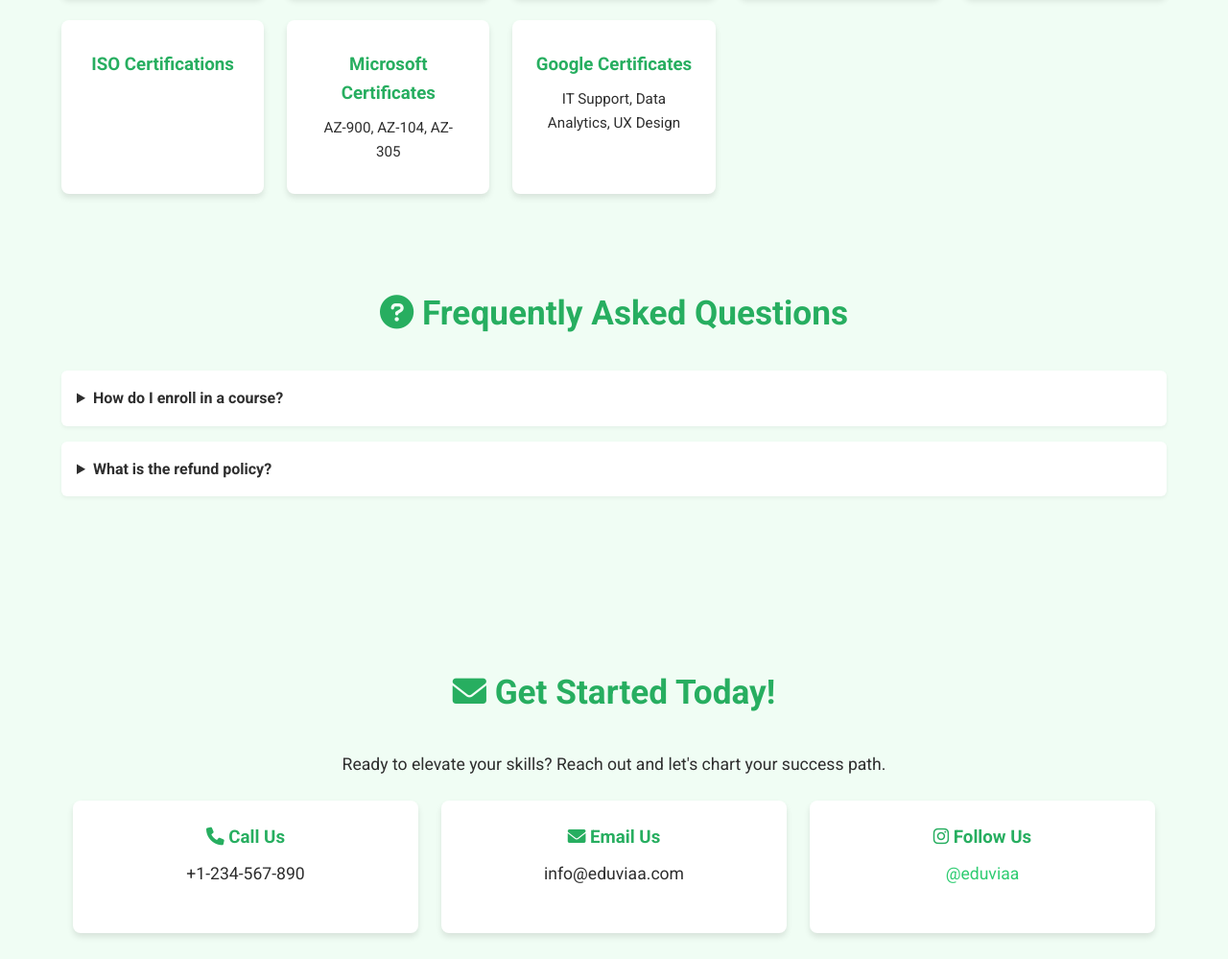
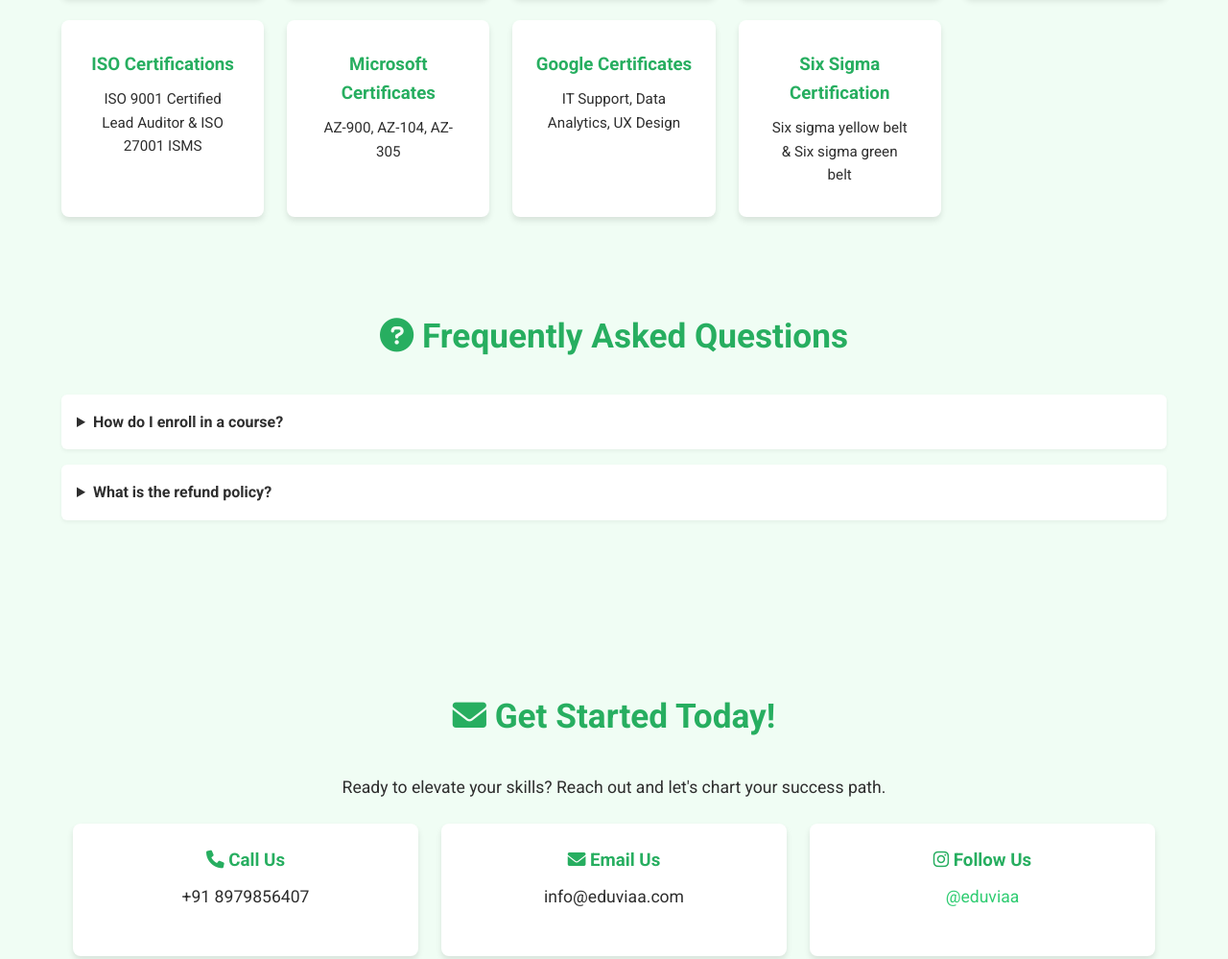
Before and after one commit to harmanpreet7916/Eduvia, a plain HTML site: page index.html in a window 1280 px wide. Shown: the part 2752-3751 px from the top of the page at 96% size. Drawn offline with Linux system fonts and the light colour scheme.

Commit message:
Update index.html
added insta changes

```diff
--- a/index.html
+++ b/index.html
@@ -132,9 +132,11 @@
         <div class="card"><h3>ISACA Certificates</h3><p>CISA, CISM</p></div>
         <div class="card"><h3>USGBC Certificates</h3><p>LEED GA, LEED AP</p></div>
         <div class="card"><h3>GAQM Certificates</h3><p>CFM, CPFA</p></div>
-        <div class="card"><h3>ISO Certifications</h3></div>
+        <div class="card"><h3>ISO Certifications</h3><p>ISO 9001 Certified Lead Auditor & ISO 27001 ISMS</p></div>
         <div class="card"><h3>Microsoft Certificates</h3><p>AZ-900, AZ-104, AZ-305</p></div>
         <div class="card"><h3>Google Certificates</h3><p>IT Support, Data Analytics, UX Design</p></div>
+         <div class="card"><h3>Six Sigma Certification </h3><p>Six sigma yellow belt & Six sigma green belt</p></div>
+
       </div>
     </div>
   </section>
@@ -160,7 +162,7 @@
       <div class="contact-cards">
         <div class="contact-card">
           <h3><i class="fas fa-phone"></i> Call Us</h3>
-          <p>+1-234-567-890</p>
+          <p>+91 8979856407</p>
         </div>
         <div class="contact-card">
           <h3><i class="fas fa-envelope"></i> Email Us</h3>
@@ -168,7 +170,7 @@
         </div>
         <div class="contact-card">
           <h3><i class="fab fa-instagram"></i> Follow Us</h3>
-          <p><a href="https://instagram.com/eduviaa" target="_blank">@eduviaa</a></p>
+          <p><a href="https://www.instagram.com/eduvi.aa?igsh=ajBrcWwycGVnYnc=" target="_blank">@eduviaa</a></p>
         </div>
       </div>
     </div>
```
